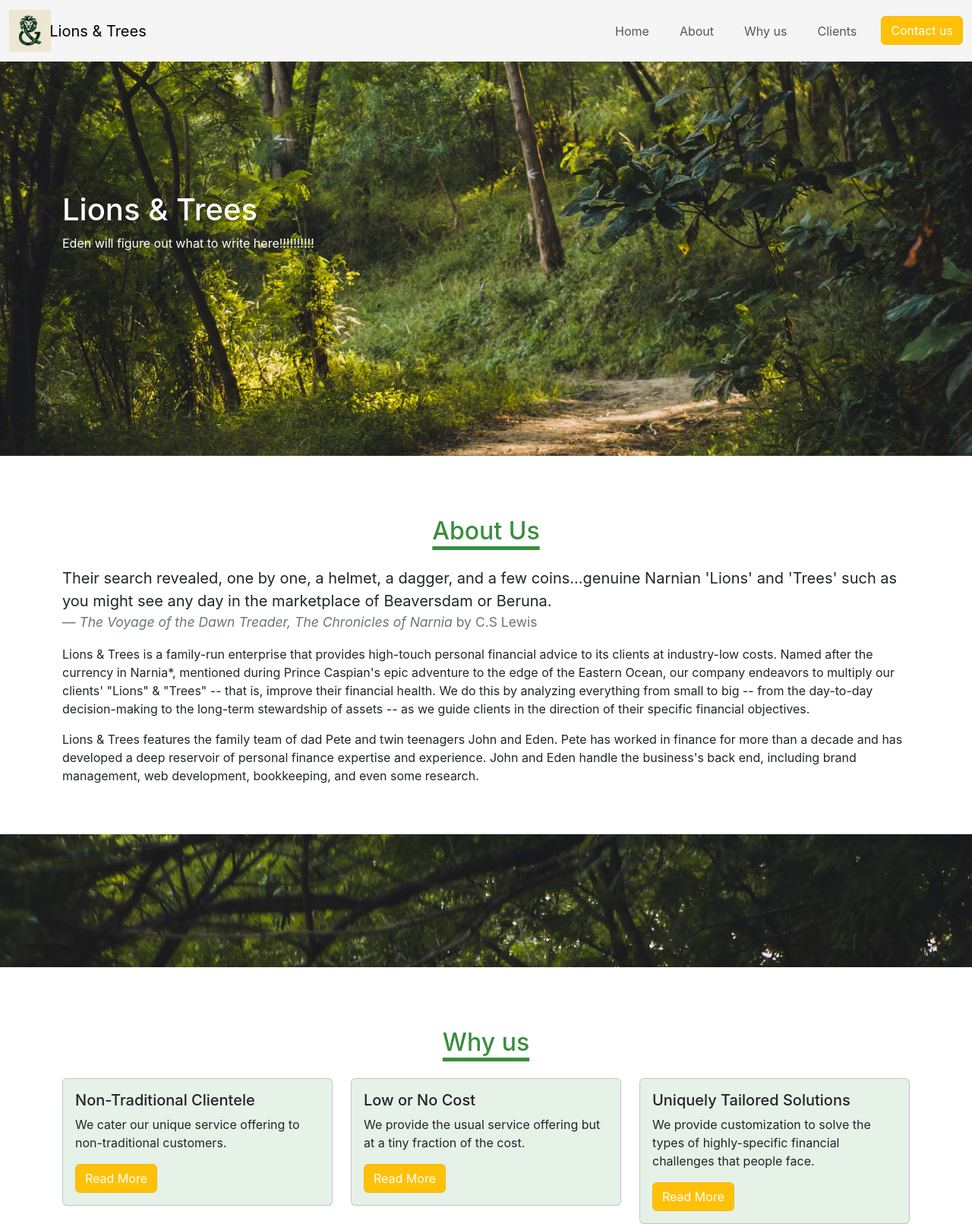
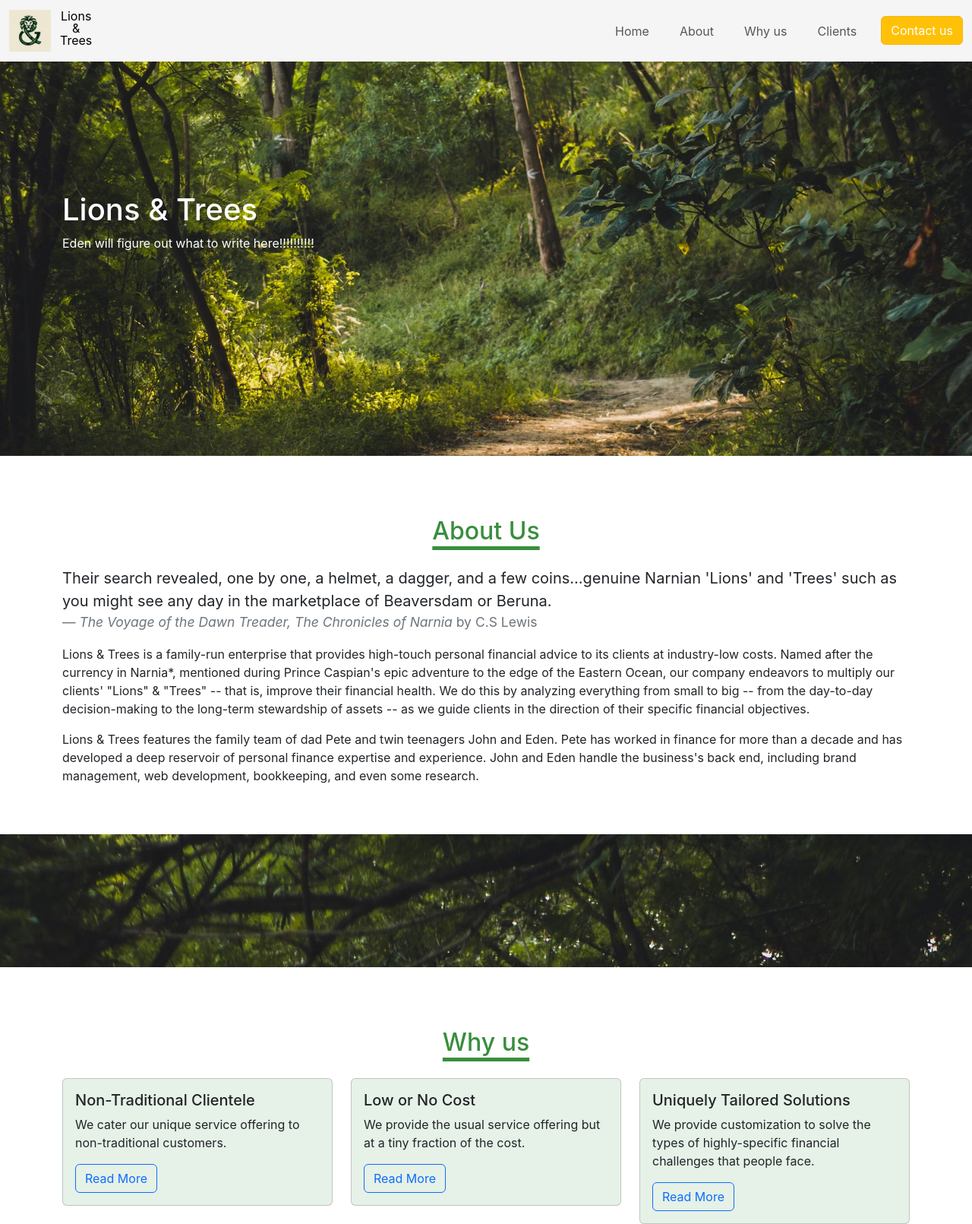
Before and after one commit to e-kingston/Lions-and-Trees, a React (Create React App) app: page / in a window 1280 px wide. Shown: the whole page at 76% size. Built offline with nearby package versions, Linux system fonts and the light colour scheme.

Commit message:
show modal on clicking read-more

```diff
--- a/src/components/navigation.js
+++ b/src/components/navigation.js
@@ -4,9 +4,24 @@ export function Navigation() {
       <div className="container-fluid">
         <a className="navbar-brand d-flex" href="/">
           <img src="logo.jpg" height={55} alt="..." />
-          <div className="company-name">Lions & Trees</div>
+          <div className="brand-name">
+            Lions <br /> & <br /> Trees
+          </div>
         </a>
-        <div className="justify-content-end">
+        <button
+          className="navbar-toggler"
+          type="button"
+          data-bs-toggle="collapse"
+          data-bs-target="#nav-links"
+          aria-expanded="false"
+          aria-controls="#nav-links"
+        >
+          <span class="navbar-toggler-icon"></span>
+        </button>
+        <div
+          className="collapse navbar-collapse justify-content-end"
+          id="nav-links"
+        >
           <ul className="navbar-nav gap-4">
             <li className="nav-item">
               <a href="/" className="nav-link">
--- a/src/components/why-us.js
+++ b/src/components/why-us.js
@@ -1,48 +1,91 @@
-export default function WhyUs() {
+const data = [
+  {
+    title: "Non-Traditional Clientele",
+    description:
+      "We cater our unique service offering to non-traditional customers.",
+    details:
+      "Somewhat ironically, the personal financial planning industry often neglects the people most in need of personal financial counsel. The industry instead caters to, unsurprisingly and perhaps understandably, individuals and families with significant assets, who no doubt benefit from such advice but whose assets are attractive for their fee-rich potential. Lions & Trees is different by design; we cater our unique service offering to non-traditional customers. We do have several clients who are more conventional personal finance candidates, and have chosen us for our low-cost, high-touch service. But we mostly cater towards non-traditional customers, whose assets may not warrant conventional coverage but whose financial situations are ripe for targeted, value-add counsel.",
+  },
+  {
+    title: "Low or No Cost",
+    description:
+      "We provide the usual service offering but at a tiny fraction of the cost.",
+    details:
+      "Most financial advisors charge both significant upfront fees and ongoing management fees. We provide a similar service offering -- often one even more intensive, and thus more customized and nuanced -- but at a tiny fraction of the cost. Upfront 'plan creation' fees typically start at several thousand dollars and can easily run into the tens of thousands of dollars; Lions & Trees, in stark contrast, charges nothing for this upfront consultation. And while the industry norm is to collect roughly 1% of assets in the form of an annual management fee, Lions & Trees charges no AUM-based fee for most clients and only charges a modest quarterly management fee in its place for other clients.",
+  },
+  {
+    title: "Uniquely Tailored Solutions",
+    description:
+      " We provide customization to solve the types of highly-specific financial challenges that people face.",
+    details:
+      "Many financial advisors aim to customize their financial advice to individual clients, but the end result is often a fairly uniform investment strategy masquerading as a differentiated solution. Lions & Trees, in part because its clientele rarely fits a traditional mold, instead provides bottom-up customization to solve the types of highly-specific financial challenges that people face in day-to-day life",
+  },
+];
+
+function WhyUsCard(props) {
   return (
-    <div className="section container" id="why-us">
-      <h2 className="text-center section-title">Why us</h2>
-      <div className="row">
-        <div className="col-sm-4">
-          <div className="card bg-light-primary">
-            <div className="card-body">
-              <h5 className="card-title">
-                Non-Traditional Clientele
-              </h5>
-              <p className="card-text">
-                We cater our unique service offering to non-traditional customers.
-              </p>
-              <a href="/why-us" className="btn btn-primary">Read More</a>
+    <>
+      <div
+        className="modal fade"
+        id="detailsModal"
+        tabIndex="-1"
+        role="dialog"
+        aria-hidden="true"
+      >
+        <div className="modal-dialog modal-dialog-centered modal-lg" role="document">
+          <div className="modal-content">
+            <div className="modal-header">
+              <h5 className="modal-title">{props.item.title}</h5>
+              <button
+                type="button"
+                class="btn-close"
+                data-bs-dismiss="modal"
+                aria-label="Close"
+              ></button>
+            </div>
+            <div className="modal-body">
+              {props.item.details}
+            </div>
+            <div className="modal-footer">
+              <button
+                type="button"
+                className="btn btn-secondary"
+                data-bs-dismiss="modal"
+              >
+                Close
+              </button>
+            </div>
           </div>
         </div>
       </div>
       <div className="col-sm-4">
         <div className="card bg-light-primary">
           <div className="card-body">
-              <h5 className="card-title">
-                Low or No Cost
-              </h5>
-              <p className="card-text">
-                We provide the usual service offering but at a tiny fraction of the cost.
-              </p>
-              <a href="/why-us" className="btn btn-primary">Read More</a>
+            <h5 className="card-title">{props.item.title}</h5>
+            <p className="card-text">{props.item.description}</p>
+            <button
+              className="btn btn-outline-primary"
+              data-bs-toggle="modal"
+              data-bs-target="#detailsModal"
+            >
+              Read More
+            </button>
           </div>
         </div>
       </div>
-        <div className="col-sm-4">
-          <div className="card bg-light-primary">
-            <div className="card-body">
-              <h5 className="card-title">
-                Uniquely Tailored Solutions
-              </h5>
-              <p className="card-text">
-                We provide customization to solve the types of highly-specific financial challenges that people face.
-              </p>
-              <a href="/why-us" className="btn btn-primary">Read More</a>
+    </>
+  );
+}
+
+export default function WhyUs() {
+  return (
+    <div className="section container" id="why-us">
+      <h2 className="text-center section-title">Why us</h2>
+      <div className="row" style={{ rowGap: "24px" }}>
+        {data.map((item) => (
+          <WhyUsCard key={item.title} item={item} />
+        ))}
       </div>
     </div>
-        </div>
-      </div>
-    </div>
-  )
+  );
 }
--- a/src/index.css
+++ b/src/index.css
@@ -21,7 +21,6 @@ code {
   align-items: center;
   position: relative;
   color: white;
-
 }
 
 .navbar {
@@ -32,12 +31,10 @@ code {
   margin-right: 12px;
 }
 
-.navbar-brand .company-name {
+.navbar-brand .brand-name {
   text-align: center;
-  width: 100px;
-  display: flex;
-  align-items: center;
-  justify-content: center;
+  line-height: 1;
+  font-size: medium;
 }
 
 .section {
@@ -63,9 +60,9 @@ code {
   background-color: #ffc107;
   border-color: #EFB916;
 }
-.btn-primary:hover{
-  background-color: #EFB916;
-  border-color: #EFB916;
+.btn-primary:hover, .btn-primary:active{
+  background-color: #EFB916 !important;
+  border-color: #EFB916 !important;
 }
 
 .bg-light-primary {
--- a/src/index.js
+++ b/src/index.js
@@ -1,6 +1,7 @@
 import React from 'react';
 import ReactDOM from 'react-dom/client';
 import './index.css';
+// import './custom.scss'
 import App from './App';
 import reportWebVitals from './reportWebVitals';
 
```
Lines whose indentation alone changed are shown as unchanged.
